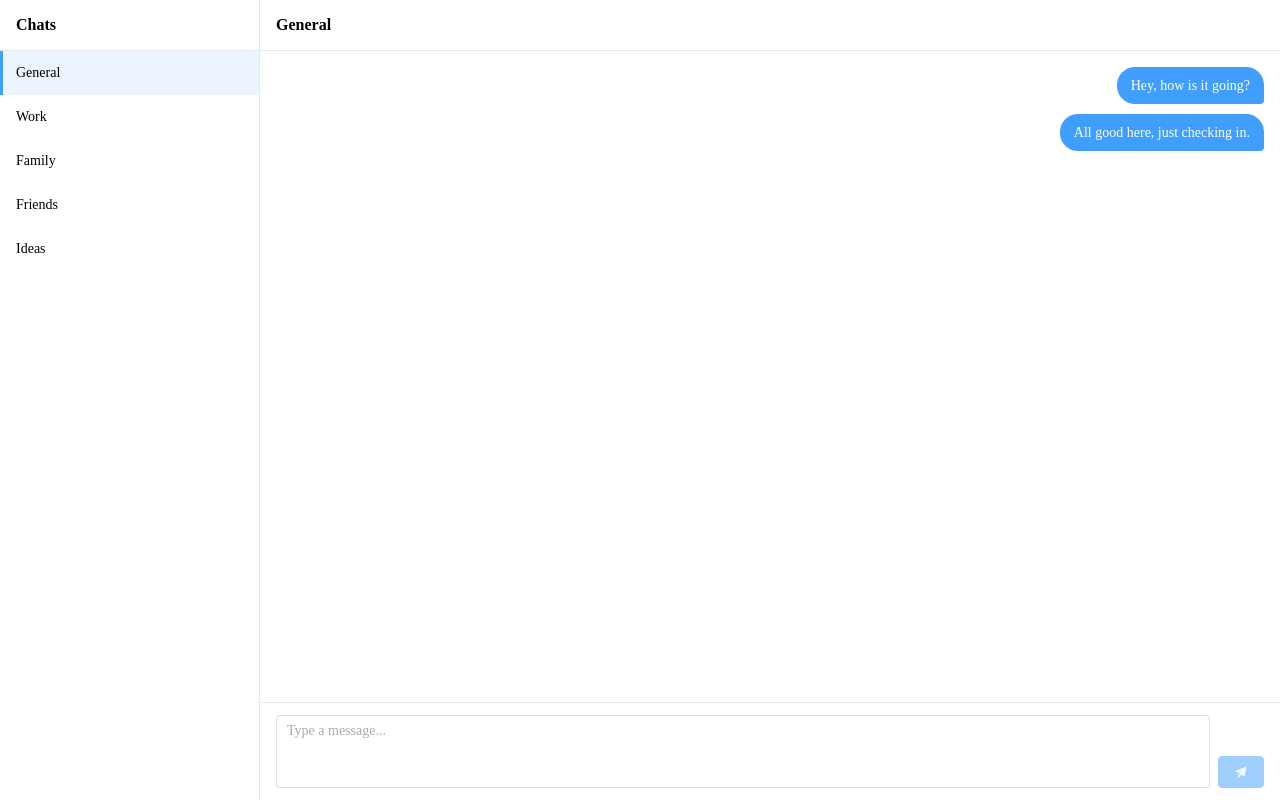
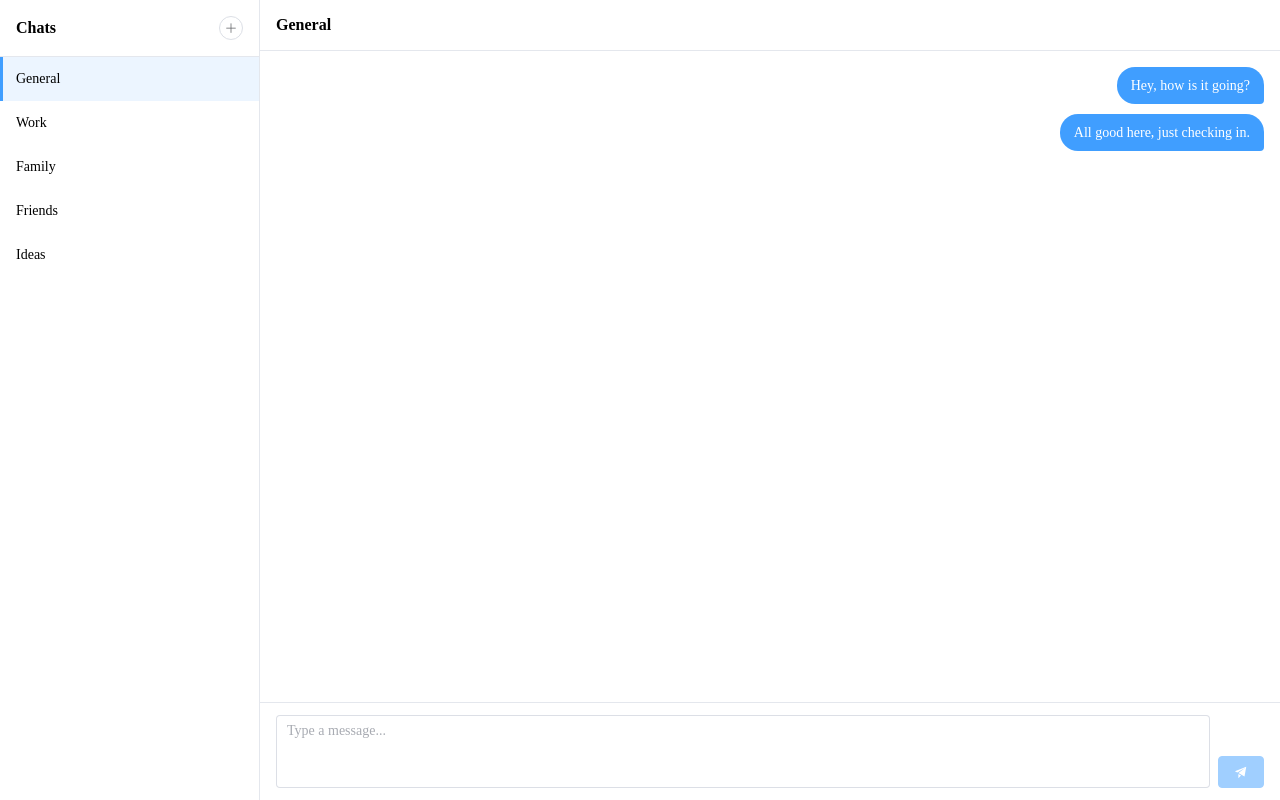
Before and after one commit to JetAMC/vue-chat-test, a Vue app: page /chat/1 in a window 1280 px wide. Built offline with nearby package versions, Linux system fonts and the light colour scheme.

Commit message:
Adding possibility to add create a new chat

```diff
--- a/src/components/SidebarMenu.vue
+++ b/src/components/SidebarMenu.vue
@@ -1,6 +1,34 @@
 <template>
   <div class="sidebar">
-    <div class="sidebar-title">Chats</div>
+    <div class="sidebar-title">
+      <span>Chats</span>
+      <el-button
+        v-if="!isAdding"
+        :icon="Plus"
+        circle
+        size="small"
+        @click="startAdding"
+      />
+    </div>
+
+    <div v-if="isAdding" class="new-chat-form">
+      <el-input
+        ref="inputRef"
+        v-model="newChatTitle"
+        placeholder="Chat name"
+        size="small"
+        maxlength="50"
+        @keydown.enter="confirmAdd"
+        @keydown.esc="cancelAdd"
+      />
+      <div class="new-chat-actions">
+        <el-button type="primary" size="small" :disabled="!newChatTitle.trim()" @click="confirmAdd">
+          Add
+        </el-button>
+        <el-button size="small" @click="cancelAdd">Cancel</el-button>
+      </div>
+    </div>
+
     <el-scrollbar>
       <ChatListItem
         v-for="chat in store.chats"
@@ -14,7 +42,9 @@
 </template>
 
 <script setup lang="ts">
+import { ref, nextTick } from 'vue'
 import { useRoute, useRouter } from 'vue-router'
+import { Plus } from '@element-plus/icons-vue'
 import { useChatStore } from '@/stores/chat'
 import ChatListItem from './ChatListItem.vue'
 
@@ -22,8 +52,41 @@ const store = useChatStore()
 const route = useRoute()
 const router = useRouter()
 
+const isAdding = ref(false)
+const newChatTitle = ref('')
+const inputRef = ref<InstanceType<typeof import('element-plus')['ElInput']> | null>(null)
+
 function navigate(id: string) {
   router.push({ name: 'chat', params: { id } })
+}
+
+async function startAdding() {
+  isAdding.value = true
+  newChatTitle.value = ''
+
+  await nextTick()
+
+  inputRef.value?.focus()
+}
+
+function confirmAdd() {
+  const title = newChatTitle.value.trim()
+
+  if (!title) {
+    return
+  }
+
+  const id = store.addChat(title)
+
+  isAdding.value = false
+  newChatTitle.value = ''
+
+  navigate(id)
+}
+
+function cancelAdd() {
+  isAdding.value = false
+  newChatTitle.value = ''
 }
 </script>
 
@@ -35,10 +98,28 @@ function navigate(id: string) {
 }
 
 .sidebar-title {
+  display: flex;
+  align-items: center;
+  justify-content: space-between;
   padding: 16px;
   font-weight: 600;
   font-size: 16px;
   border-bottom: 1px solid #e4e7ed;
   flex-shrink: 0;
 }
+
+.new-chat-form {
+  padding: 8px 12px;
+  border-bottom: 1px solid #e4e7ed;
+  flex-shrink: 0;
+  display: flex;
+  flex-direction: column;
+  gap: 8px;
+}
+
+.new-chat-actions {
+  display: flex;
+  gap: 6px;
+  justify-content: flex-end;
+}
 </style>
--- a/src/stores/chat.ts
+++ b/src/stores/chat.ts
@@ -75,6 +75,12 @@ export const useChatStore = defineStore('chat', () => {
 
   const isChatSending = computed(() => (id: string) => sendingChatIds.value.has(id))
 
+  function addChat(title: string): string {
+    const id = crypto.randomUUID()
+    chats.value.push({ id, title: title.trim() })
+    return id
+  }
+
   async function sendMessage(chatId: string, text: string): Promise<void> {
     messages.value.push({
       id: crypto.randomUUID(),
@@ -98,6 +104,7 @@ export const useChatStore = defineStore('chat', () => {
     getChatById,
     getMessagesByChatId,
     isChatSending,
+    addChat,
     sendMessage,
   }
 })
```
